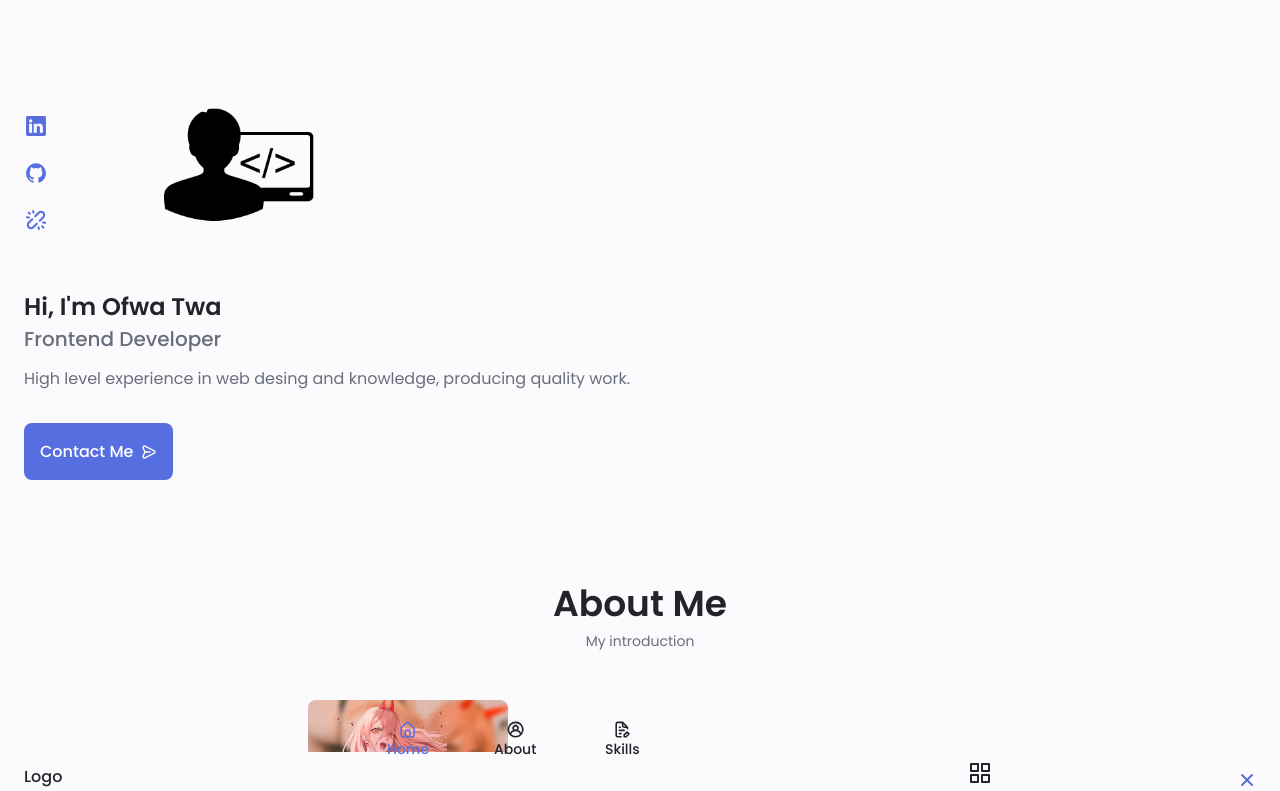
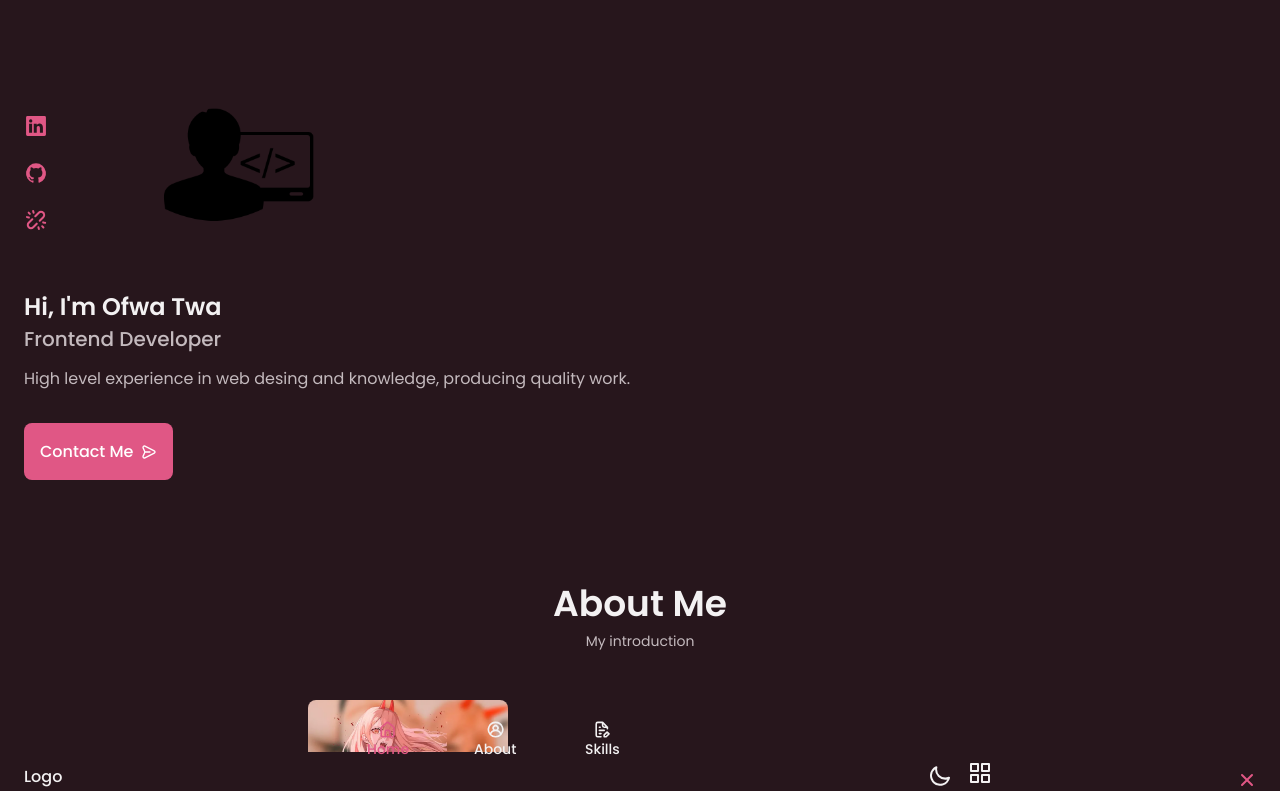
Before and after one commit to OfwaTwa/Portafolio2.0, a React (Vite) app: page / in a window 1280 px wide. Shown: the top 791 px of the page. Built offline with nearby package versions, Linux system fonts and the light colour scheme.

Commit message:
Dark theme

```diff
--- a/index.html
+++ b/index.html
@@ -3,10 +3,11 @@
   <head>
     <meta charset="UTF-8" />
     <link rel="icon" type="image/svg+xml" href="/vite.svg" />
+    <link rel="stylesheet" href="/src/index.css">
     <meta name="viewport" content="width=device-width, initial-scale=1.0" />
     <title>Vite + React</title>
   </head>
-  <body>
+  <body class="a">
     <div id="root"></div>
     <script type="module" src="/src/main.jsx"></script>
   </body>
--- a/src/componentes/header.jsx
+++ b/src/componentes/header.jsx
@@ -10,6 +10,7 @@ import {
   UilFileEditAlt,
   UilSuitcaseAlt,
   UilScenery,
+  UilMoon
 } from "@iconscout/react-unicons";
 
 const Header = (props) => {
@@ -37,6 +38,11 @@ const Header = (props) => {
     };
 
   }, []);
+
+  useEffect(() => {
+    document.body.className = "dark-theme";
+  }, [ ]);
+
 
   return (
     <div className="" >
@@ -81,7 +87,10 @@ const Header = (props) => {
             </ul>
             <UilTimes className="nav__close" id="nav-close" onClick={()=> {openMenu()} } />
           </div>
-          <div className="nav_btns">
+          <div className="nav__btns">
+            {/* theme change button */}
+            <UilMoon className="change-theme" id="theme-button"/>
+
             <div className="nav__toggle" id="nav-toggle" onClick={ ()=> {openMenu()}} >
               <UilApps className="nav__toggle" onClick={ ()=> {openMenu()}} />
             </div>
--- a/src/index.css
+++ b/src/index.css
@@ -7,7 +7,7 @@
 
     /*========== Colors ==========*/
     /* Change favorite color */
-    --hue-color: 230; /*Purple 250 - Green 142 - Blue 230 - Pink 340*/
+    --hue-color: 340; /*Purple 250 - Green 142 - Blue 230 - Pink 340*/
 
     /* HSL color mode */
     --first-color: hsl(var(--hue-color), 69%, 61%);
@@ -70,10 +70,31 @@
 }
 
 /*========== Variables Dark theme ==========*/
-
+body.dark-theme{
+  --first-color-second: hsl(var(--hue-color), 30%, 8%);
+  --title-color: hsl(var(--hue-color), 8%, 95%);
+  --text-color: hsl(var(--hue-color), 8%, 75%);
+  --input-color: hsl(var(--hue-color), 29%, 16%);
+  --body-color: hsl(var(--hue-color), 28%, 12%);
+  --container-color: hsl(var(--hue-color), 29%, 16%);
+}
 
 /*========== Button Dark/Light ==========*/
+.nav__btns{
+  display: flex;
+  align-items: center;
+}
 
+.change-theme{
+  font-size: 1.25rem;
+  color: var(--title-color);
+  margin-right: var(--mb-1);
+  cursor: pointer;
+}
+
+.change-theme:hover{
+  color: var(--first-color);
+}
 
 /*==================== BASE ====================*/
 * {
```
